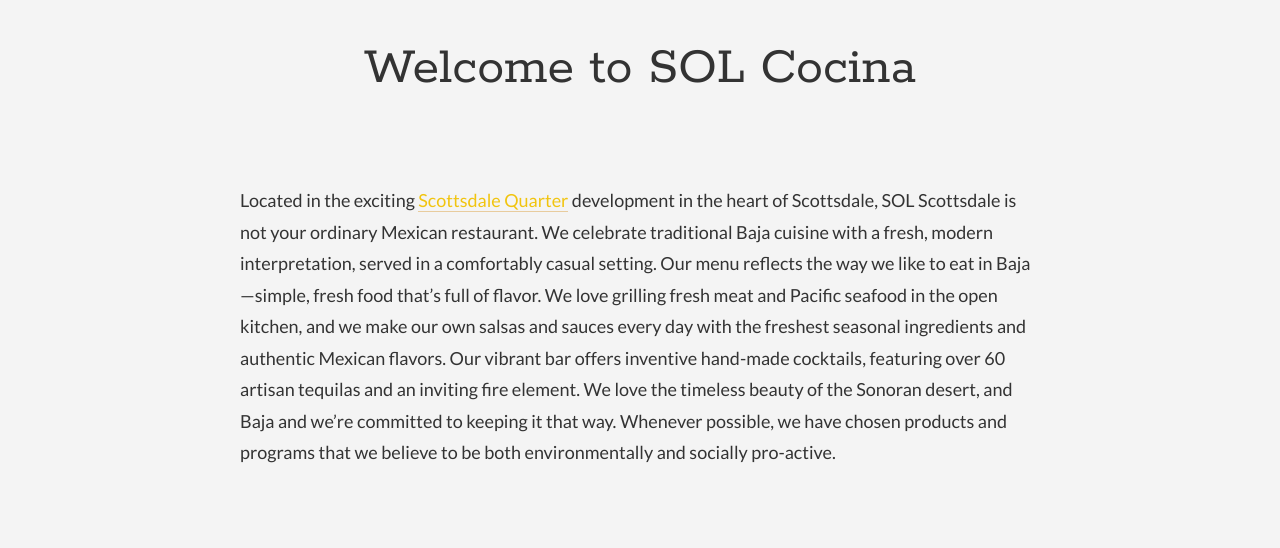
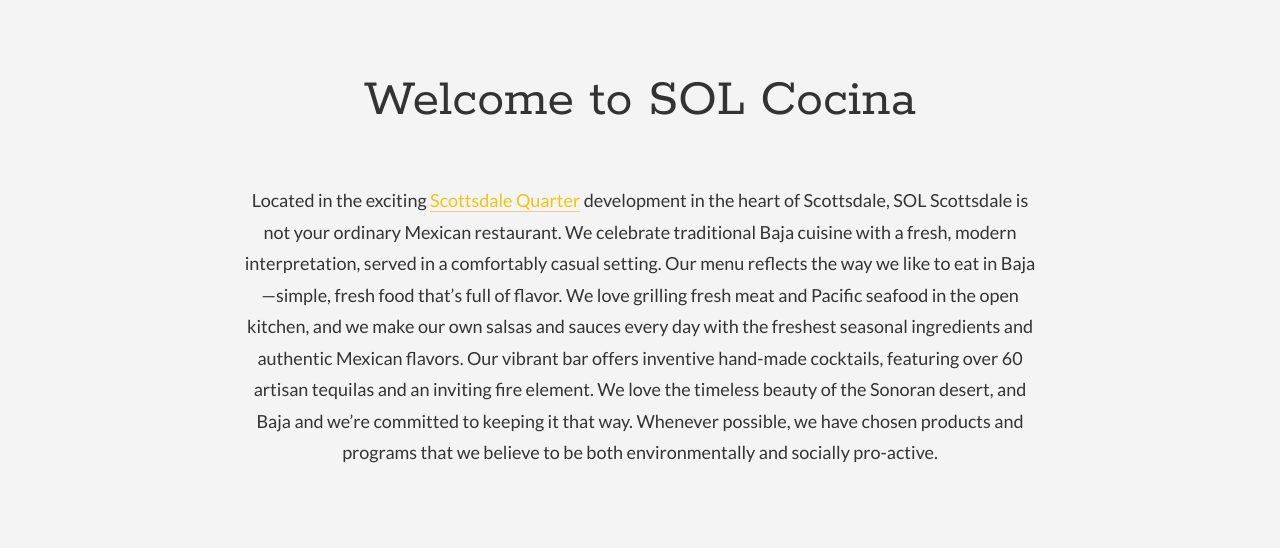
Before and after one commit to amucinom/SOLCocina, a plain HTML site: page index.html in a window 1280 px wide. Shown: the part 748-1296 px from the top of the page. Drawn offline with nearby package versions, Linux system fonts and the light colour scheme.

Commit message:
Fixed padding and text align

```diff
--- a/css/style.css
+++ b/css/style.css
@@ -135,7 +135,7 @@ body {
 .description {
     width: 800px;
     margin: 0 auto;
-    padding: 2rem 0;
+    padding: 4rem 0;
     color: #333;
     font-size: 1.125em;
     font-weight: 400;
@@ -215,7 +215,7 @@ footer {
 }
 
 .intro {
-    padding-top: 2rem;
+    text-align: center;
     padding-bottom: 2rem;
     line-height: 1.75;
 }
```
